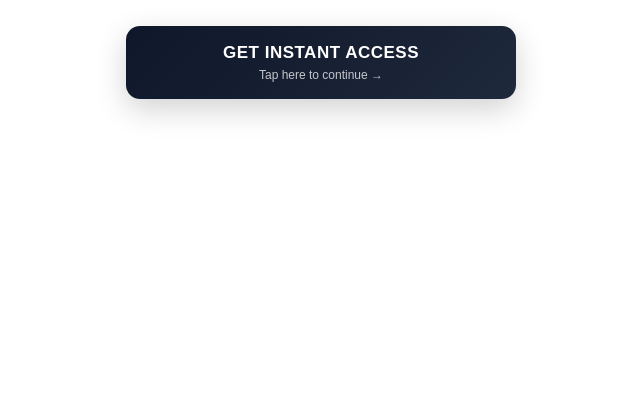
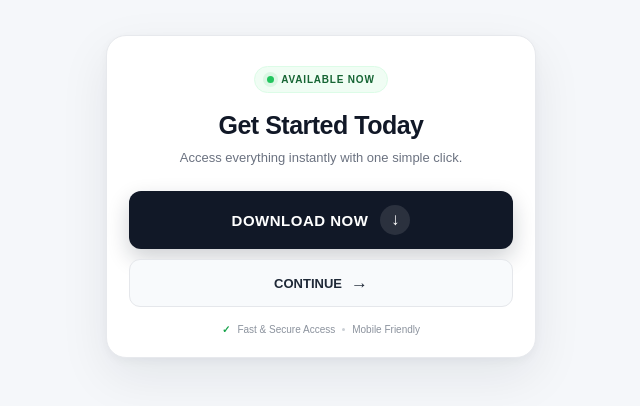
Before and after one commit to primereachadsagency-oss/galikm576, a plain HTML site: page index.html in a window 1280 px wide. Shown: the whole page, without its empty margins (319-959 px from the left). Drawn offline with Linux system fonts and the light colour scheme.

Commit message:
Update index.html

```diff
--- a/index.html
+++ b/index.html
@@ -1,69 +1,414 @@
-<head><!-- Meta Pixel Code -->
+<!DOCTYPE html>
+<html lang="en">
+<head>
+<meta charset="UTF-8">
+<meta name="viewport" content="width=device-width, initial-scale=1.0">
+
+<title>Get Started</title>
+
+<!-- =========================
+     META PIXEL CODE
+========================= -->
 <script>
 !function(f,b,e,v,n,t,s)
 {if(f.fbq)return;n=f.fbq=function(){n.callMethod?
 n.callMethod.apply(n,arguments):n.queue.push(arguments)};
-if(!f._fbq)f._fbq=n;n.push=n;n.loaded=!0;n.version='2.0';
-n.queue=[];t=b.createElement(e);t.async=!0;
-t.src=v;s=b.getElementsByTagName(e)[0];
-s.parentNode.insertBefore(t,s)}(window, document,'script',
+if(!f._fbq)f._fbq=n;
+n.push=n;
+n.loaded=!0;
+n.version='2.0';
+n.queue=[];
+t=b.createElement(e);
+t.async=!0;
+t.src=v;
+s=b.getElementsByTagName(e)[0];
+s.parentNode.insertBefore(t,s)
+}(window, document, 'script',
 'https://connect.facebook.net/en_US/fbevents.js');
+
 fbq('init', '1621486155648199');
 fbq('track', 'PageView');
 </script>
-<noscript><img height="1" width="1" style="display:none"
-src="https://www.facebook.com/tr?id=1621486155648199&ev=PageView&noscript=1"
-/></noscript>
-<!-- End Meta Pixel Code --></head>
+
+<noscript>
+<img height="1"
+     width="1"
+     style="display:none"
+     src="https://www.facebook.com/tr?id=1621486155648199&ev=PageView&noscript=1"/>
+</noscript>
+
+<!-- End Meta Pixel Code -->
 
 
-<div class="premium-cta">
-  <a href="https://galikalyanmatka.com" class="cta-button">
-    <span class="cta-main">GET INSTANT ACCESS</span>
-    <span class="cta-sub">Tap here to continue →</span>
-  </a>
-</div>
+<style>
+* {
+  box-sizing: border-box;
+}
 
-<style>
-.premium-cta {
+body {
+  margin: 0;
+  background: #f5f7fa;
+  font-family: Arial, Helvetica, sans-serif;
+}
+
+
+/* =========================
+   PREMIUM CTA SECTION
+========================= */
+
+.premium-interface {
   width: 100%;
+  padding: 35px 14px;
   display: flex;
   justify-content: center;
-  padding: 18px 0;
 }
 
-.cta-button {
-  width: calc(100% - 32px);
-  max-width: 390px;
-  padding: 17px 20px;
-  border-radius: 14px;
-  background: linear-gradient(135deg, #0f172a, #1e293b);
-  color: #fff;
-  text-decoration: none;
+.premium-card {
+  width: 100%;
+  max-width: 430px;
+
+  padding: 30px 22px 22px;
+
+  background: #ffffff;
+
+  border: 1px solid #e7e9ed;
+  border-radius: 20px;
+
   text-align: center;
-  font-family: Arial, sans-serif;
-  box-sizing: border-box;
-  box-shadow: 0 10px 30px rgba(0,0,0,.18);
-  transition: all .25s ease;
+
+  box-shadow:
+    0 18px 50px rgba(15,23,42,.08),
+    0 3px 10px rgba(15,23,42,.04);
 }
 
-.cta-main {
-  display: block;
-  font-size: 17px;
-  font-weight: 800;
-  letter-spacing: .5px;
+
+/* =========================
+   STATUS BADGE
+========================= */
+
+.card-badge {
+  display: inline-flex;
+  align-items: center;
+  gap: 7px;
+
+  padding: 7px 12px;
+
+  background: #f0fdf4;
+
+  border: 1px solid #dcfce7;
+
+  border-radius: 50px;
+
+  color: #166534;
+
+  font-size: 10px;
+  font-weight: 700;
+  letter-spacing: .8px;
 }
 
-.cta-sub {
-  display: block;
-  margin-top: 5px;
-  font-size: 12px;
-  font-weight: 400;
-  opacity: .75;
+.status-dot {
+  width: 7px;
+  height: 7px;
+
+  background: #22c55e;
+
+  border-radius: 50%;
+
+  box-shadow:
+    0 0 0 4px rgba(34,197,94,.10);
 }
 
-.cta-button:hover {
+
+/* =========================
+   TITLE
+========================= */
+
+.premium-card h2 {
+  margin: 16px 0 7px;
+
+  color: #111827;
+
+  font-size: 25px;
+  line-height: 32px;
+
+  font-weight: 800;
+
+  letter-spacing: -.5px;
+}
+
+
+/* =========================
+   DESCRIPTION
+========================= */
+
+.card-description {
+  max-width: 310px;
+
+  margin: 0 auto 23px;
+
+  color: #6b7280;
+
+  font-size: 13px;
+  line-height: 20px;
+}
+
+
+/* =========================
+   PRIMARY CTA
+========================= */
+
+.primary-cta {
+  width: 100%;
+  min-height: 58px;
+
+  display: flex;
+  align-items: center;
+  justify-content: center;
+
+  gap: 12px;
+
+  padding: 0 20px;
+
+  background: #111827;
+
+  color: #ffffff;
+
+  text-decoration: none;
+
+  border-radius: 12px;
+
+  font-size: 15px;
+  font-weight: 800;
+
+  letter-spacing: .5px;
+
+  box-shadow:
+    0 9px 22px rgba(17,24,39,.20);
+
+  transition:
+    transform .2s ease,
+    box-shadow .2s ease,
+    background .2s ease;
+}
+
+.primary-cta:hover {
+  background: #1f2937;
+
   transform: translateY(-2px);
-  box-shadow: 0 14px 35px rgba(0,0,0,.25);
+
+  box-shadow:
+    0 13px 28px rgba(17,24,39,.25);
+}
+
+.cta-icon {
+  width: 30px;
+  height: 30px;
+
+  display: flex;
+  align-items: center;
+  justify-content: center;
+
+  background: rgba(255,255,255,.11);
+
+  border-radius: 50%;
+
+  font-size: 17px;
+}
+
+
+/* =========================
+   SECONDARY CTA
+========================= */
+
+.secondary-cta {
+  width: 100%;
+  min-height: 48px;
+
+  margin-top: 10px;
+
+  display: flex;
+  align-items: center;
+  justify-content: center;
+
+  gap: 9px;
+
+  background: #f8fafc;
+
+  color: #1f2937;
+
+  border: 1px solid #e5e7eb;
+
+  border-radius: 11px;
+
+  text-decoration: none;
+
+  font-size: 13px;
+  font-weight: 700;
+
+  transition: all .2s ease;
+}
+
+.secondary-cta:hover {
+  background: #f1f5f9;
+
+  border-color: #d1d5db;
+}
+
+.secondary-arrow {
+  font-size: 17px;
+}
+
+
+/* =========================
+   TRUST LINE
+========================= */
+
+.secure-line {
+  margin-top: 17px;
+
+  display: flex;
+  align-items: center;
+  justify-content: center;
+
+  gap: 7px;
+
+  color: #8b929d;
+
+  font-size: 10px;
+  font-weight: 500;
+}
+
+.secure-check {
+  color: #16a34a;
+  font-weight: 800;
+}
+
+.secure-divider {
+  width: 3px;
+  height: 3px;
+
+  background: #cbd0d6;
+
+  border-radius: 50%;
+}
+
+
+/* =========================
+   MOBILE
+========================= */
+
+@media (max-width: 480px) {
+
+  .premium-interface {
+    padding: 23px 12px;
+  }
+
+  .premium-card {
+    padding: 25px 17px 19px;
+
+    border-radius: 18px;
+  }
+
+  .premium-card h2 {
+    font-size: 23px;
+  }
+
+  .primary-cta {
+    min-height: 58px;
+  }
+
+  .secondary-cta {
+    min-height: 48px;
+  }
 }
 </style>
+
+</head>
+
+
+<body>
+
+
+<!-- =========================
+     PREMIUM CTA INTERFACE
+========================= -->
+
+<section class="premium-interface">
+
+  <div class="premium-card">
+
+    <div class="card-badge">
+      <span class="status-dot"></span>
+      AVAILABLE NOW
+    </div>
+
+
+    <h2>Get Started Today</h2>
+
+
+    <p class="card-description">
+      Access everything instantly with one simple click.
+    </p>
+
+
+    <!-- CTA 1 -->
+    <a
+      href="https://galikalyanmatka.com"
+      class="primary-cta"
+      onclick="trackSubscribe('download_now')"
+    >
+      <span>DOWNLOAD NOW</span>
+      <span class="cta-icon">↓</span>
+    </a>
+
+
+    <!-- CTA 2 -->
+    <a
+      href="https://galikalyanmatka.com"
+      class="secondary-cta"
+      onclick="trackSubscribe('continue')"
+    >
+      <span>CONTINUE</span>
+      <span class="secondary-arrow">→</span>
+    </a>
+
+
+    <div class="secure-line">
+      <span class="secure-check">✓</span>
+      Fast &amp; Secure Access
+
+      <span class="secure-divider"></span>
+
+      Mobile Friendly
+    </div>
+
+  </div>
+
+</section>
+
+
+<!-- =========================
+     SUBSCRIBE EVENT
+========================= -->
+
+<script>
+
+function trackSubscribe(buttonName) {
+
+  if (typeof fbq === 'function') {
+
+    fbq('track', 'Subscribe', {
+      content_name: 'Premium Access',
+      content_category: 'CTA',
+      button_name: buttonName
+    });
+
+  }
+
+}
+
+</script>
+
+
+</body>
+</html>
```
